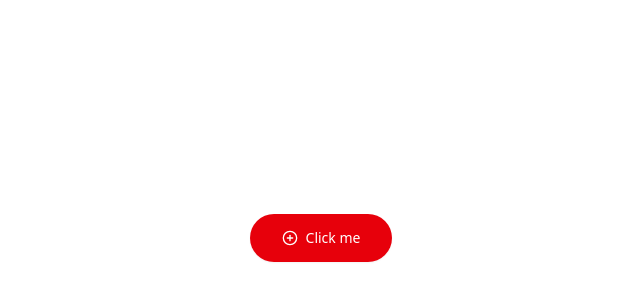
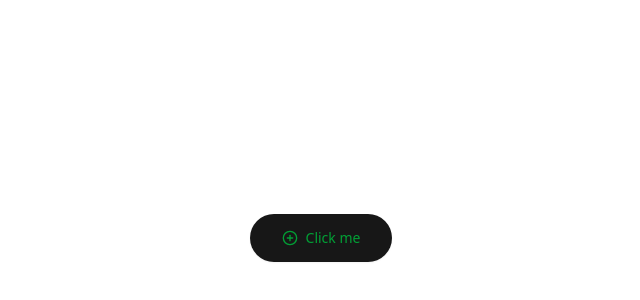
Before and after one commit to oguznsari/shad25, a Next.js app: page / in a window 1280 px wide. Shown: the part 162-462 px from the top of the page, without its empty margins (319-959 px from the left). Built offline with nearby package versions, Linux system fonts and the light colour scheme.

Commit message:
CSS custom color variable and usage for text

```diff
--- a/src/app/globals.css
+++ b/src/app/globals.css
@@ -41,6 +41,7 @@
   --radius-md: calc(var(--radius) - 2px);
   --radius-lg: var(--radius);
   --radius-xl: calc(var(--radius) + 4px);
+  --color-custom-color: var(--custom-color);
 }
 
 :root {
@@ -76,6 +77,7 @@
   --sidebar-accent-foreground: oklch(0.205 0 0);
   --sidebar-border: oklch(0.922 0 0);
   --sidebar-ring: oklch(0.708 0 0);
+  --custom-color: oklch(0.6 0.2 150);
 }
 
 .dark {
@@ -110,6 +112,7 @@
   --sidebar-accent-foreground: oklch(0.985 0 0);
   --sidebar-border: oklch(1 0 0 / 10%);
   --sidebar-ring: oklch(0.556 0 0);
+  --custom-color: oklch(0.6 0.2 150);
 }
 
 @layer base {
--- a/src/app/page.tsx
+++ b/src/app/page.tsx
@@ -4,7 +4,7 @@ import { CirclePlus } from "lucide-react";
 const HomePage = () => {
   return (
     <div className="h-screen flex items-center justify-center">
-      <Button variant="destructive" size="xl" className="rounded-full">
+      <Button size="xl" className="rounded-full text-custom-color">
       <CirclePlus />
         Click me
       </Button>
```
Also changed, not shown: 1 other file (tests, documents, lock files or other folders).
